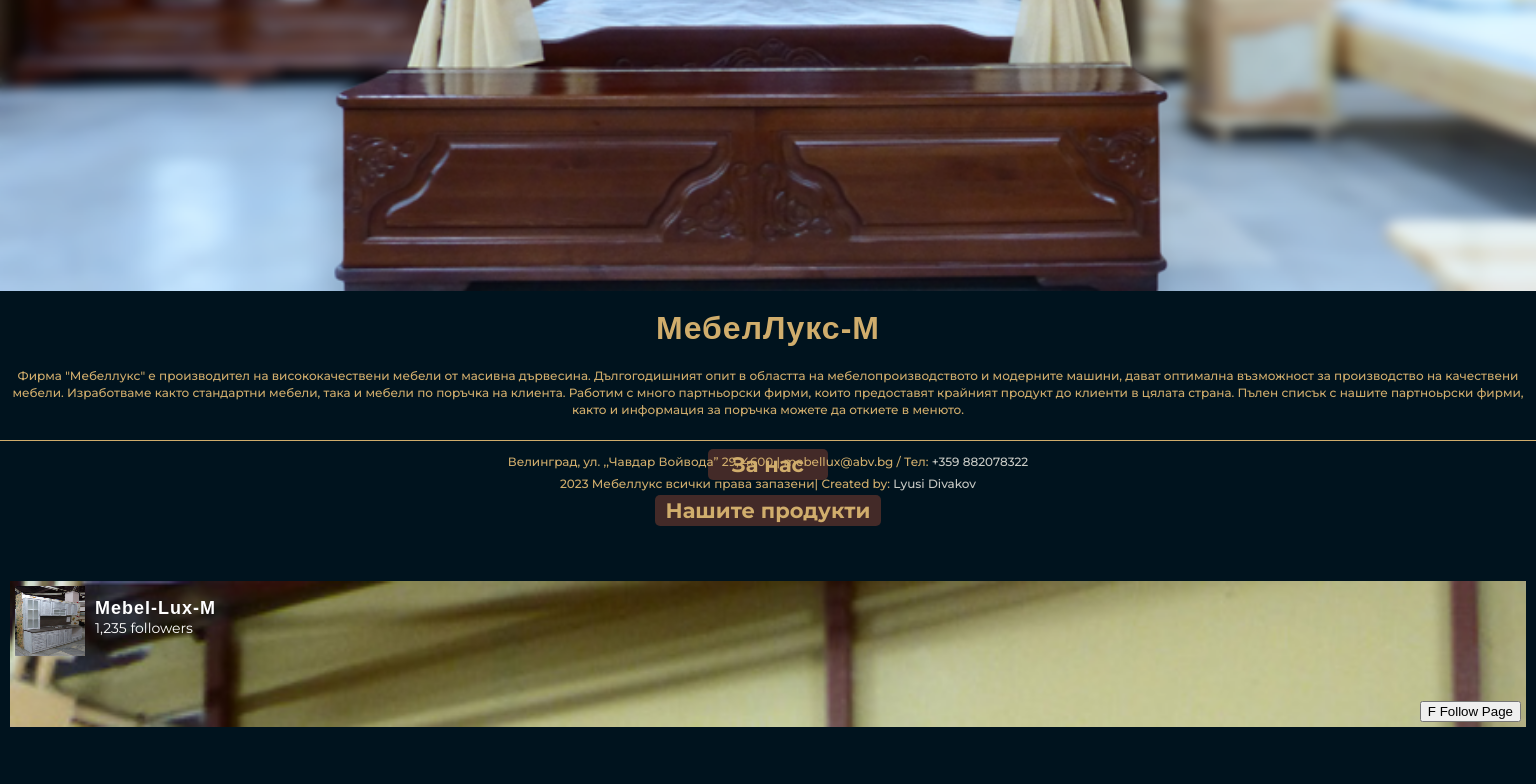
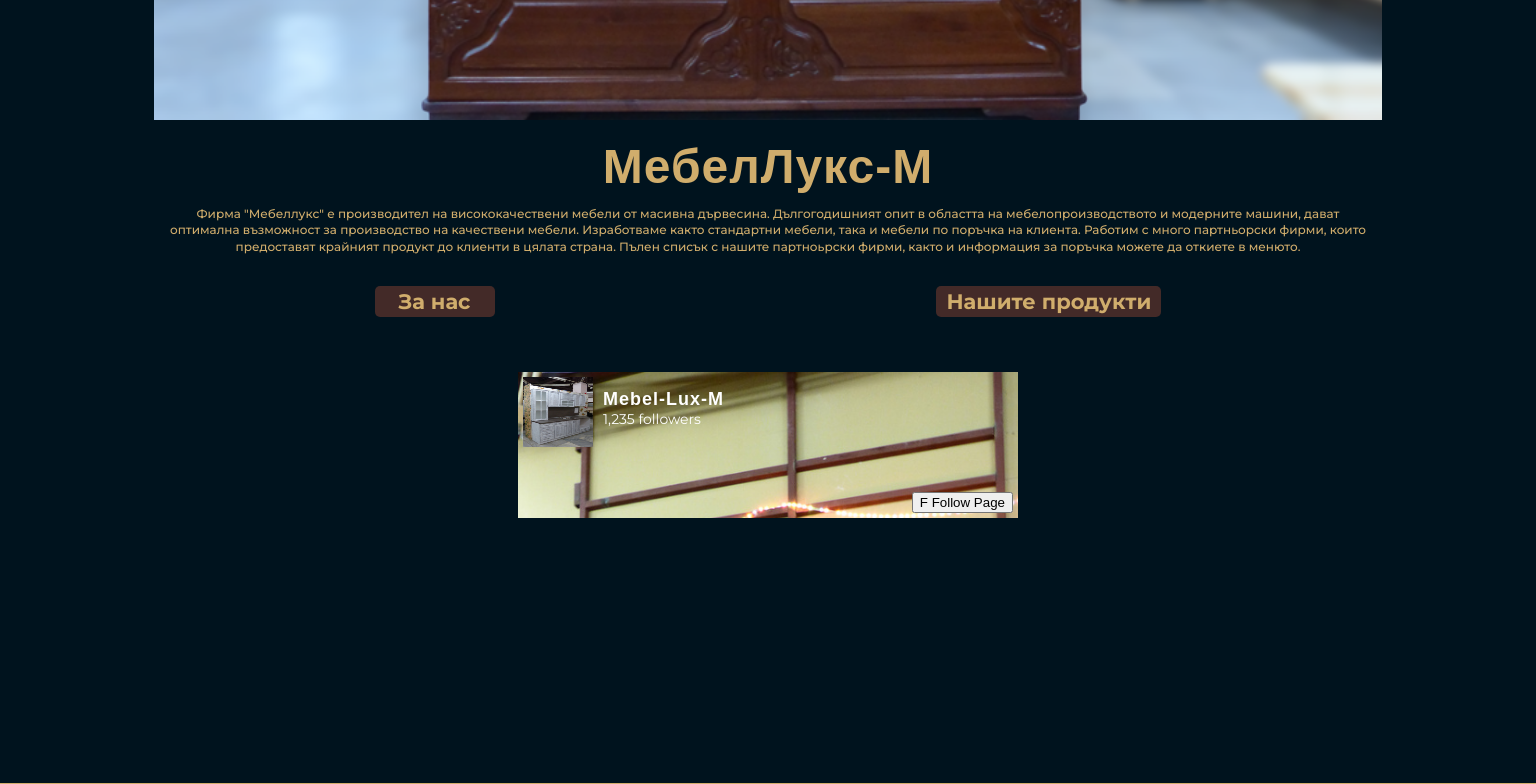
Before and after one commit to DivakovDev/MebelLux-Site, a React (Vite) app in the folder mebel-lux/: page / in a window 1536 px wide. Shown: the part 680-1464 px from the top of the page. Before the commit the page ends 1407 px from the top, so only its background shows below. Built offline with nearby package versions, Linux system fonts and the light colour scheme; a web font is replaced by a local one.

Commit message:
update 5 files

```diff
--- a/mebel-lux/components/footer.jsx
+++ b/mebel-lux/components/footer.jsx
@@ -2,8 +2,8 @@
 return(
     <>
     <footer>
-        <p>Велинград, ул. ,,Чавдар Войвода” 29, 4600 | mebellux@abv.bg / Тел:<a href="tel:+359 882078322" className="cta-btn"> +359 882078322</a></p>
-        <p>2023 Мебеллукс всички права запазени| Created by: <span>Lyusi Divakov</span></p>
+        <p className="workshop-info-p">Велинград, ул. ,,Чавдар Войвода” 29, 4600 | mebellux@abv.bg / Тел:<a href="tel:+359 882078322" className="cta-btn"> +359 882078322</a></p>
+        <p className="my-info-p">2023 Мебеллукс всички права запазени| Created by: <span>Lyusi Divakov</span></p>
     </footer>
     </>
 );
--- a/mebel-lux/components/forUsMain.jsx
+++ b/mebel-lux/components/forUsMain.jsx
@@ -5,14 +5,14 @@
     <>
       <main id="for-us-main">
         <section className="panel">
-          <img className="bed" src="../images/for-us.jpg" alt="bed image" />
+          <img className="workshop-img" src="../images/for-us.jpg" alt="bed image" />
         </section>
 
         <div className="columns half">
           <div className="col left">
             <h3 className="for-us-title">За Компанията</h3>
 
-            <p>
+            <p className="for-us-info-p">
               Фирма Мебеллукс произвеждаа мебели от естествена дървесина.
               Притежава дългогодишен опит в областта на мебелопроизводството и е
               оборудвана с модерни машини, които дават оптимална възможност за
@@ -22,11 +22,12 @@
               Фирмата има богато разнообразие от материали и цветове с което се
               дава възможност на клиента да импровизира в идеите си.
             </p>
+            <div className="info for-us-info">
+              <Link to="/products">Нашите продукти</Link>
+              <Link to="/contacts">Контакти</Link>
+            </div>
           </div>
-          <div className="info">
-            <Link to="/products">Нашите продукти</Link>
-            <Link to="/contacts">Контакти</Link>
-          </div>
+
         </div>
       </main>
     </>
--- a/mebel-lux/components/homeMain.jsx
+++ b/mebel-lux/components/homeMain.jsx
@@ -3,16 +3,16 @@
 function Main() {
   return (
     <>
-      <main>
+      <main id="home-main">
         <section className="panel">
           <img className="bed" src="../images/background1.png" alt="bed image" />
         </section>
 
         <div className="columns half">
           <div className="col left">
-            <h1>МебелЛукс-М</h1>
+            <h1 className="home-info-title">МебелЛукс-М</h1>
 
-            <p>
+            <p className="home-info-p">
               Фирма "Мебеллукс" е производител на висококачествени мебели от
               масивна дървесина. Дългогодишният опит в областта на
               мебелопроизводството и модерните машини, дават оптимална
--- a/mebel-lux/pages/home.css
+++ b/mebel-lux/pages/home.css
@@ -52,7 +52,10 @@
     background-image: url('../images/weardrop.jpg');
     background-size: cover;
     background-repeat: no-repeat;
-    margin:55px 10px 0 10px;
+    margin:55px auto 0 auto;
+    min-width: 250px;
+    max-width: 500px;
+
 }
 
 .top-section-facebook{
--- a/mebel-lux/src/index.css
+++ b/mebel-lux/src/index.css
@@ -127,7 +127,7 @@
 }
 
 .nav-info{
-    margin-top: 100px;
+    margin-top: 300px;
 }
 
 .ask{
@@ -143,6 +143,7 @@
     justify-content: space-between;
     padding: 0;
     padding-left: 8px;
+    border-bottom: 1px solid #D0AD6C;
 }
 
 .text-logo{
@@ -212,10 +213,6 @@
         font-size: 18px;
         min-width: 235px;
     }
-
-    .info a:last-child{
-        margin-top:  15px;
-    }
 }
 
 /* Medium Phones */
@@ -247,18 +244,99 @@
 /* Tablets */
 
 @media (min-width: 768px) {
-
+    #home-main{
+        height: 135vh;
+    }
 }
 
 /* Laptops */
 
 @media (min-width: 1024px) {
-
+    #home-main{
+        height: 150vh;
+    }
 }
 
 /* Desktop */
 
 @media (min-width: 1440px) {
+
+    /* Home page */
+
+    #home-main{
+        margin: 2px auto 0 auto;
+        width: 80%;
+        height: 170vh;
+    }
+
+    .bed{
+        width: 80%;
+    }
+
+    .col h1{
+        font-size: 48px;
+        margin-bottom: 0;
+    }
+
+    .home-info-p{
+        font-size: 18px;
+    }
+
+    .info{
+        display: flex;
+        flex-direction: row;
+        justify-content: center;
+    }
+
+    .info a{
+        font-size: 28px;
+        margin: 0 30px 0 30px;
+    }
+
+    .workshop-info-p{
+        padding-top: 40px;
+    }
+
+    .my-info-p{
+        padding: 10px 0 30px 0;
+    }
+
+    #nav{
+        width: 20%;
+        height: 180vh;
+    }
+
+    /* Home page end */
+
+    /* Product page */
+
+    #for-us-main{
+        display: flex;
+        justify-content: space-around;
+        margin: 0 auto 0 auto;
+        width: 80%;
+        height: 80vh;
+    }
+
+    .panel{
+        margin: auto;
+    }
+
+    .columns{
+        margin: auto;
+    }
+
+    .workshop-img{
+        width: 300px;
+    }
+
+    .for-us-info-p{
+        font-size: 21px;
+    }
+
+    /* Product page end */
+
+
 
 }
 
```
